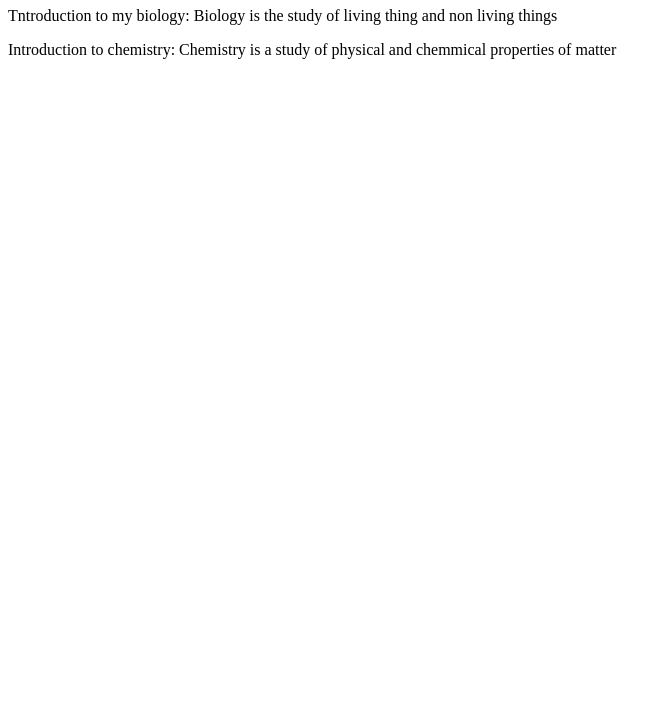
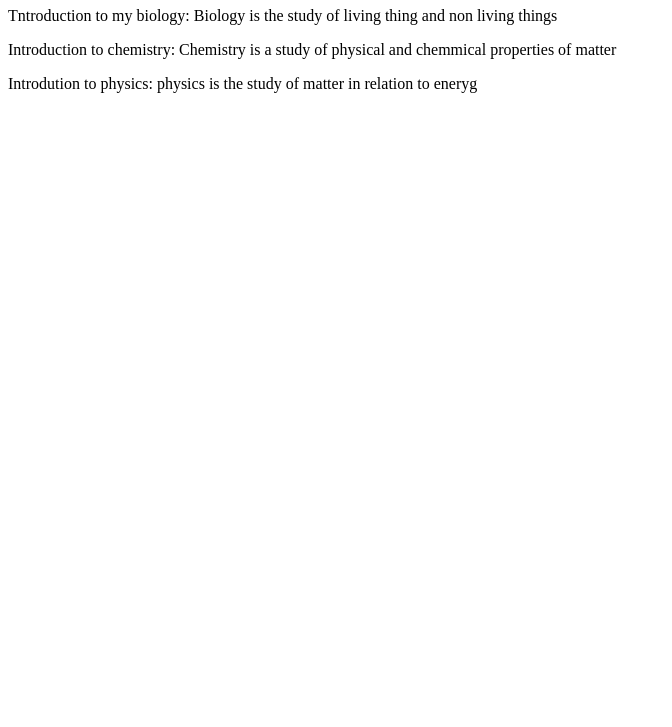
Before and after one commit to Wakodebe/my_repository, a plain HTML site: page index.html in a window 1280 px wide. Shown: the part 73-800 px from the top of the page, without its empty margins (0-672 px from the left). Drawn offline with Linux system fonts and the light colour scheme.

Commit message:
Introduction to physics

```diff
--- a/index.html
+++ b/index.html
@@ -5,6 +5,7 @@
 	 <h1>My first heading</h1>
 	 <p>Tntroduction to my biology: Biology is the study of living thing and non living things</p>
 	 <p>Introduction to chemistry: Chemistry is a study of physical and chemmical properties of matter</p>
+	 <p>Introdution to physics: physics is the study of matter in relation to eneryg</p>
 
 </body>
 </html>
```
